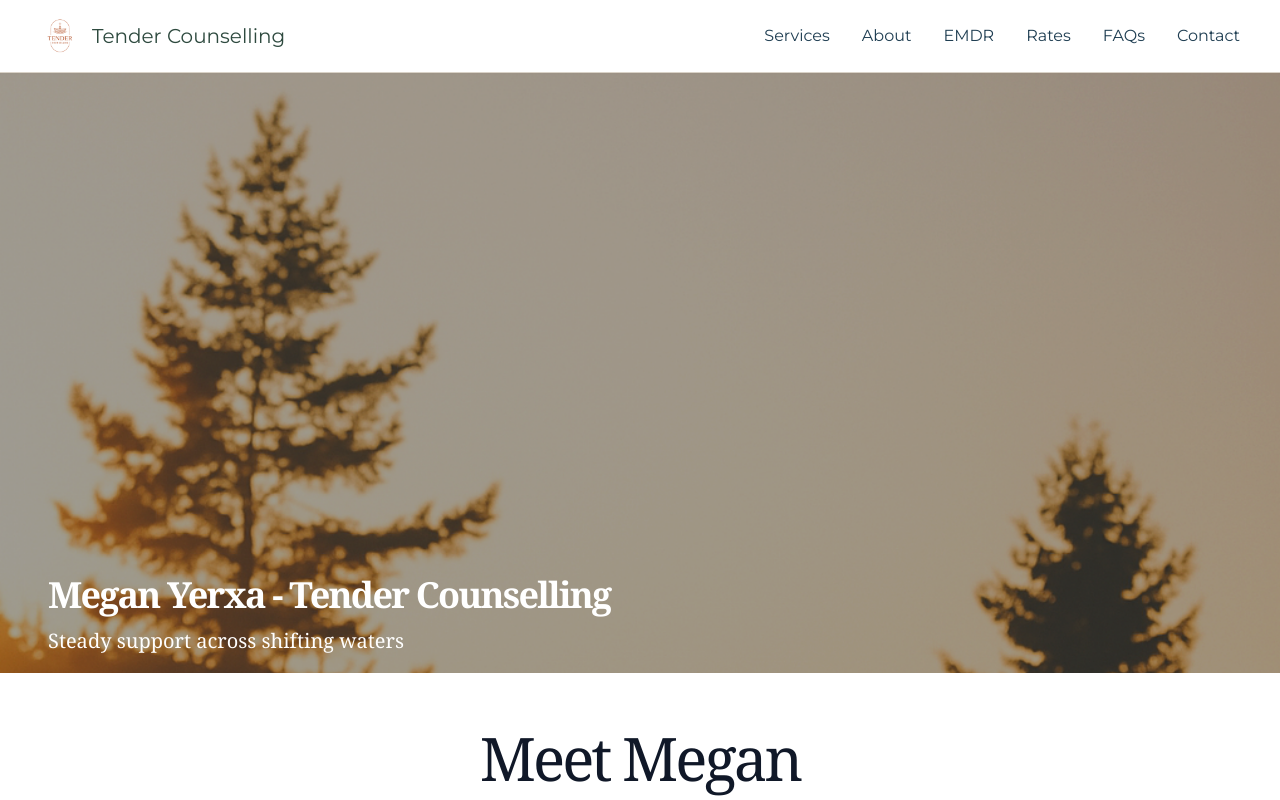
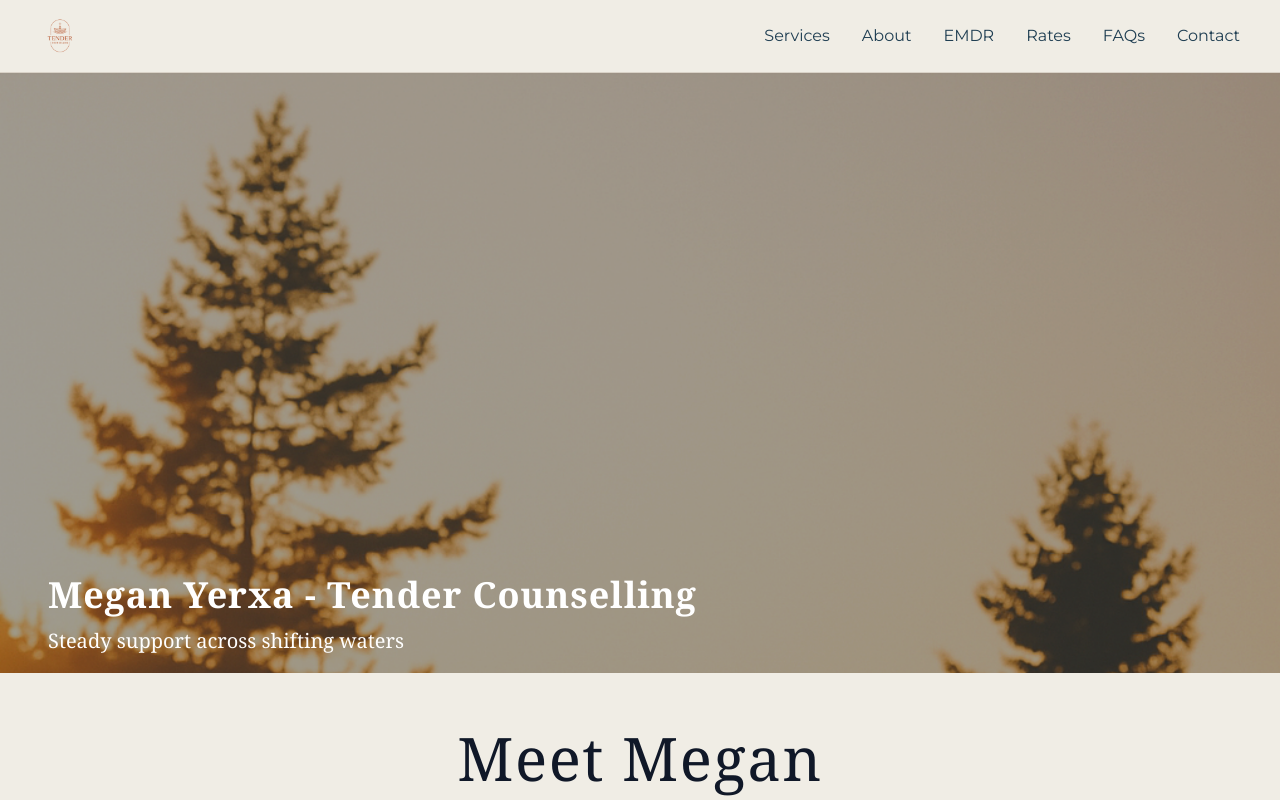
Before and after one commit to alexcoticehn/tender-ui, a Next.js app: page / in a window 1280 px wide. Shown: the top 800 px of the page. Built offline with nearby package versions, Linux system fonts and the light colour scheme; a web font is replaced by a local one.

Commit message:
some extra stylong edits

```diff
--- a/src/components/header.tsx
+++ b/src/components/header.tsx
@@ -22,17 +22,16 @@ export default function Header() {
   const isActive = (href: string) => pathname === href;
 
   return (
-    <header className="sticky top-0 z-50 bg-neutral-50 border-b border-neutral-600 shadow-sm">
+    <header className="sticky top-0 z-50 bg-earth-tan border-b border-neutral-600 shadow-sm">
       <div className="max-w-container mx-auto px-4 md:px-6 lg:px-10 py-4 flex justify-between items-center">
         {/* Logo and Brand */}
-        <Link href="/" className="flex items-center gap-3">
+        <Link href="/" className="flex items-center">
           <Image
             src="/images/logo_transparent.png"
             alt="Tender Counselling Logo"
             width={40}
             height={40}
           />
-          <span className="text-xl text-primary-500 hidden sm:inline">Tender Counselling</span>
         </Link>
 
         {/* Desktop Navigation */}
@@ -41,10 +40,10 @@ export default function Header() {
             <Link
               key={link.href}
               href={link.href}
-              className={`transition-colors ${
+              className={`transition-all ${
                 isActive(link.href)
-                  ? "text-primary-500 font-semibold"
-                  : "text-neutral-950 hover:text-primary-500"
+                  ? "text-earth-terracotta underline decoration-earth-terracotta underline-offset-4"
+                  : "text-neutral-950 hover:text-earth-terracotta hover:underline hover:decoration-earth-terracotta hover:underline-offset-4"
               }`}
             >
               {link.label}
@@ -63,16 +62,16 @@ export default function Header() {
 
         {/* Mobile Navigation */}
         {mobileOpen && (
-          <div className="absolute top-full left-0 w-full bg-neutral-50 border-b border-neutral-600 flex flex-col gap-4 p-4 md:hidden">
+          <div className="absolute top-full left-0 w-full bg-earth-tan border-b border-neutral-600 flex flex-col items-center gap-4 p-4 md:hidden">
             {navLinks.map((link) => (
               <Link
                 key={link.href}
                 href={link.href}
                 onClick={() => setMobileOpen(false)}
-                className={`text-lg transition-colors ${
+                className={`text-lg transition-all ${
                   isActive(link.href)
-                    ? "text-primary-500 font-semibold"
-                    : "text-neutral-950 hover:text-primary-500"
+                    ? "text-earth-terracotta underline decoration-earth-terracotta underline-offset-4"
+                    : "text-neutral-950 hover:text-earth-terracotta hover:underline hover:decoration-earth-terracotta hover:underline-offset-4"
                 }`}
               >
                 {link.label}
--- a/src/styles/globals.css
+++ b/src/styles/globals.css
@@ -128,7 +128,7 @@
 
   body {
     font-family: var(--font-primary);
-    @apply bg-neutral-50 text-neutral-950;
+    @apply bg-earth-tan text-neutral-950;
   }
 
   main {
@@ -136,11 +136,11 @@
   }
 
   h1 {
-    @apply text-5xl font-extralight leading-tight tracking-tighter;
+    @apply text-5xl font-extralight leading-tight tracking-wide;
   }
 
   h2 {
-    @apply text-4xl font-extralight leading-tight tracking-tighter;
+    @apply text-4xl font-extralight leading-tight tracking-wide;
   }
 
   h3 {
```
